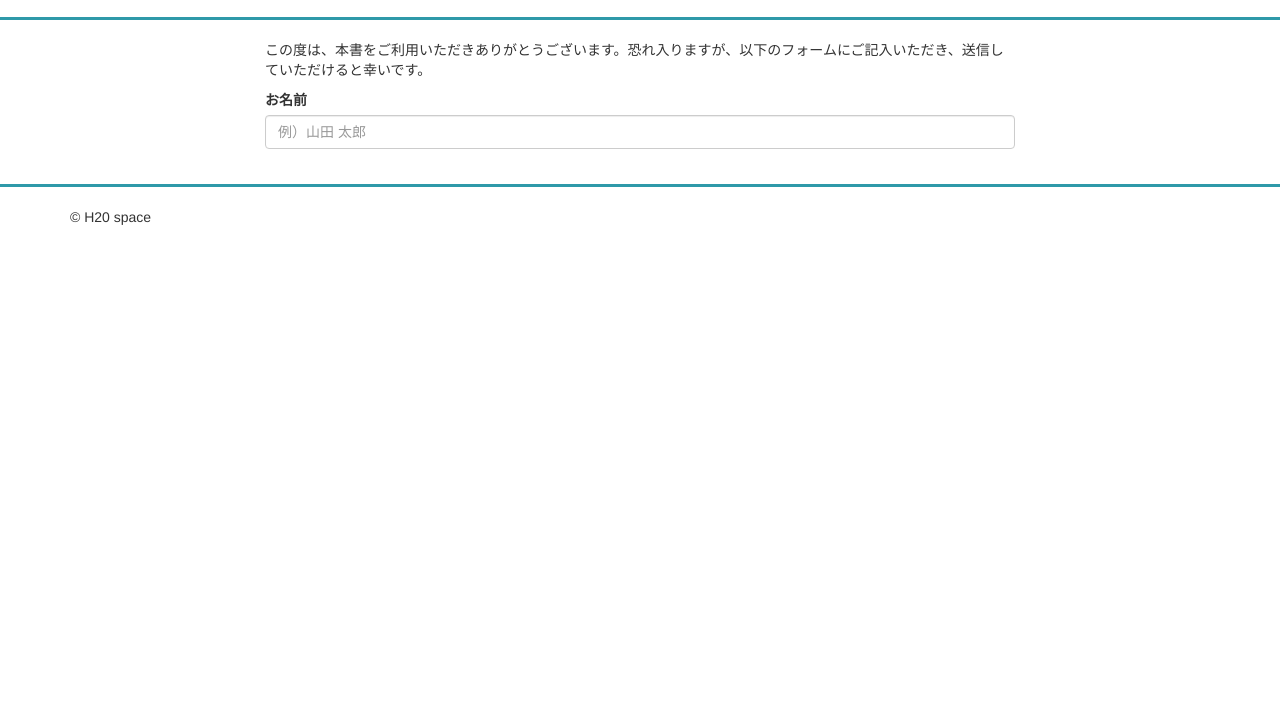
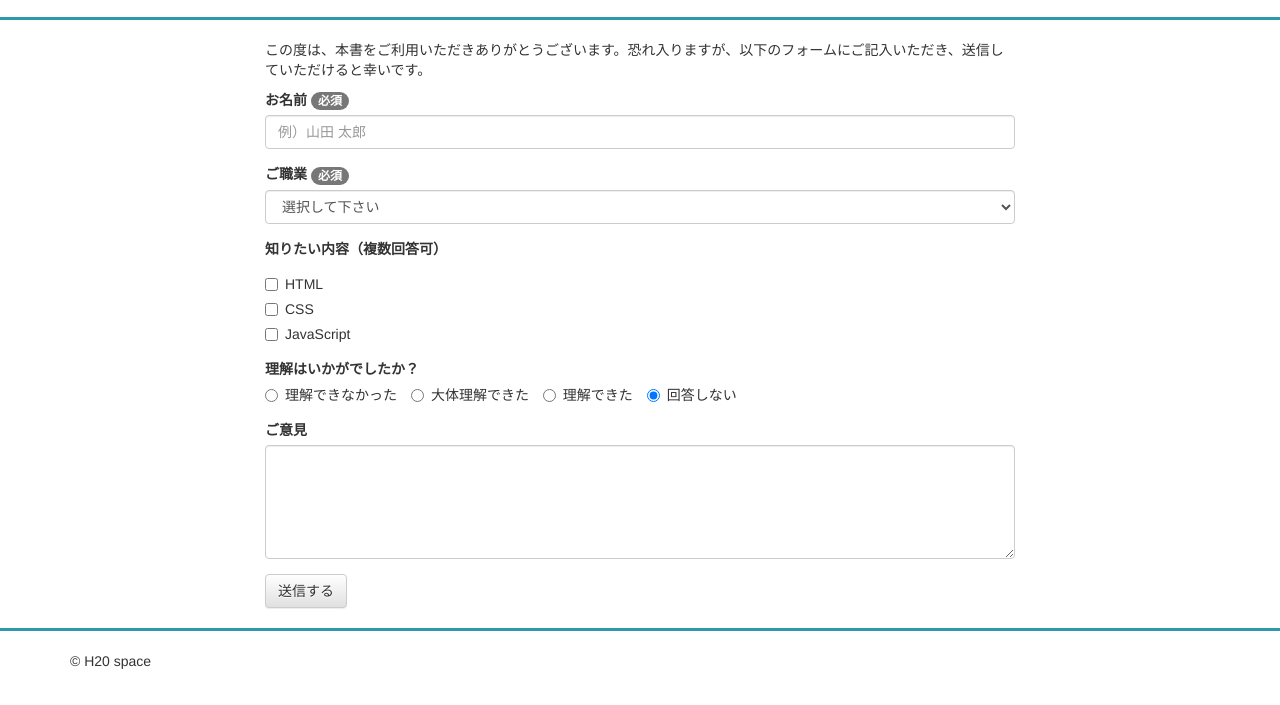
Before and after one commit to TERASAKIKOKI/html-css-js_udemy3, a plain HTML site: page index.html in a window 1280 px wide. Shown: the part 53-758 px from the top of the page. Drawn offline with nearby package versions, Linux system fonts and the light colour scheme.

Commit message:
complete section4

```diff
--- a/css/stylesheet.css
+++ b/css/stylesheet.css
@@ -17,3 +17,11 @@ h1 {
 .align-right {
   text-align: right;
 }
+
+@media only screen and (max-width: 992px){
+  .radio-inline+ .radio-inline {
+    display: block;
+    margin: 0;
+  }
+}
+/* inportantはあまり使いすぎない最後の手段として使う方が良い */
--- a/index.html
+++ b/index.html
@@ -46,9 +46,63 @@
       <p>この度は、本書をご利用いただきありがとうございます。恐れ入りますが、以下のフォームにご記入いただき、送信していただけると幸いです。</p>
 
       <div class="form-group">
-        <label for="name">お名前</label>
+        <label for="name">お名前 <span class="badge badge-danger">必須</span></label>
         <input type="text" id="name" name="name" class="form-control" placeholder="例）山田 太郎">
       </div>
+      <div class="form-group">
+        <label for="job">ご職業 <span class="badge badge-danger">必須</span></label>
+        <select name="job" id="job" class="form-control">
+          <option value="">選択して下さい</option>
+          <option value="会社員">会社員</option>
+          <option value="学生">学生</option>
+          <option value="その他">その他</option>
+        </select>
+      </div>
+      <div class="form-group">
+        <label>知りたい内容（複数回答可）</label>
+        <div class="checkbox">
+          <label>
+            <input type="checkbox" name="q1" value="html">
+            HTML
+          </label>
+        </div>
+        <div class="checkbox">
+          <label>
+            <input type="checkbox" name="q1" value="CSS">
+            CSS
+          </label>
+        </div>
+        <div class="checkbox">
+          <label>
+            <input type="checkbox" name="q1" value="JavaScript">
+            JavaScript
+          </label>
+        </div>
+      </div>
+      <div class="form-group">
+        <label>理解はいかがでしたか？</label>
+        <div>
+          <label class="radio-inline">
+            <input type="radio" name="q2" value="1">理解できなかった
+          </label>
+          <label class="radio-inline">
+            <input type="radio" name="q2" value="2">大体理解できた
+          </label>
+          <label class="radio-inline">
+            <input type="radio" name="q2" value="3">理解できた
+          </label>
+          <label class="radio-inline">
+            <input type="radio" name="q2" value="4" checked>回答しない
+          </label>
+        </div>
+      </div>
+
+      <div class="form-group">
+        <label for="message">ご意見</label>
+        <textarea name="message" rows="5" class="form-control"></textarea>
+      </div>
+      <button type="submit" class="btn btn-default">送信する</button>
+
     </div>
 </div>
 </form>
@@ -64,3 +118,5 @@
 </body>
 
 </html>
+
+<!-- badge badge-danger -->
```
Also changed, not shown: 1 other file.
